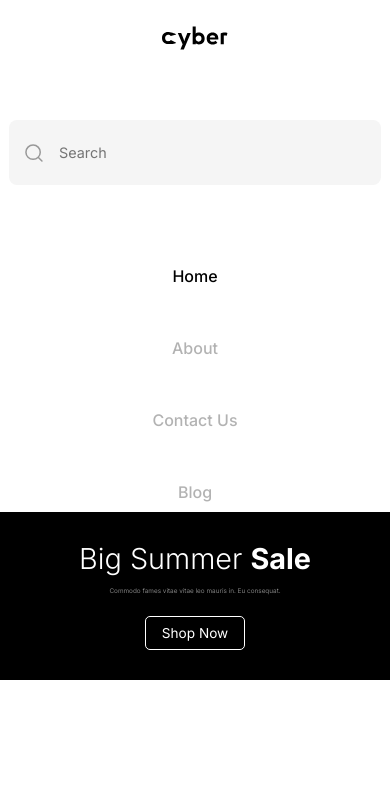
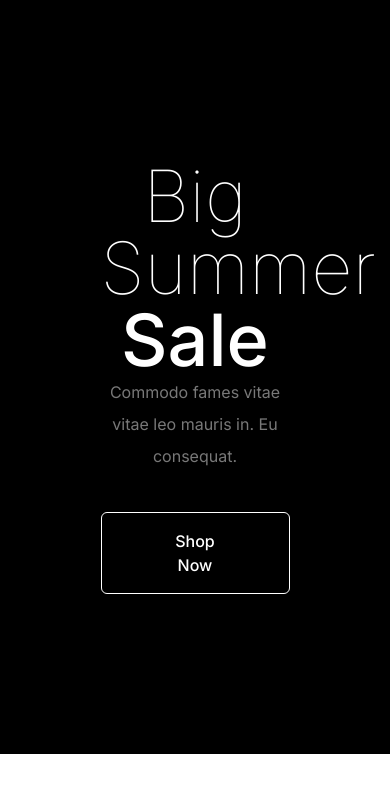
Before and after one commit to nnatroo/cyber-front, a React (Vite) app: page / in a window 390 px wide. Shown: the top 792 px of the page. Built offline with nearby package versions, Linux system fonts and the light colour scheme; no server answers.

Commit message:
Fix styles

```diff
--- a/src/components/Banner.jsx
+++ b/src/components/Banner.jsx
@@ -1,15 +1,16 @@
-import "./Banner.scss"
+import classes from '../modules/Banner.module.scss'
+
 const BigSummerSale = () => {
     return (
-        <div className="container">
-            <div className="content">
-                <h1 className="title">
-                    Big Summer <span className="bold">Sale</span>
+        <div className={classes['container']}>
+            <div className={classes["content"]}>
+                <h1 className={classes["title"]}>
+                    Big Summer <span className={classes["sale"]}>Sale</span>
                 </h1>
-                <p className="subtitle">
+                <p className={classes["description"]}>
                     Commodo fames vitae vitae leo mauris in. Eu consequat.
                 </p>
-                <button className="shop-button">Shop Now</button>
+                <button className={classes["shop-now-btn"]}>Shop Now</button>
             </div>
         </div>
     );
--- a/src/components/Banner.scss
+++ /dev/null
@@ -1,94 +0,0 @@
-.container {
-    display: flex;
-    align-items: center;
-    justify-content: center;
-    background-color: black;
-    color: white;
-    text-align: center;
-    padding: 40px 20px;
-
-    .content {
-        max-width: 90%;
-        width: 600px;
-
-        .title {
-            font-size: 3.5rem;
-            font-weight: 300;
-            line-height: 1.2;
-        }
-
-        .bold {
-            font-weight: bold;
-
-        }
-
-        .subtitle {
-            color: gray;
-            margin-top: 10px;
-            max-width: 400px;
-            margin-left: auto;
-            margin-right: auto;
-            font-size: 0.8rem;
-            line-height: 1.5;
-        }
-
-        .shop-button {
-            margin-top: 20px;
-            padding: 12px 24px;
-            border: 1px solid white;
-            color: white;
-            font-size: 1rem;
-            background: transparent;
-            border-radius: 5px;
-            cursor: pointer;
-            transition: background 0.3s, color 0.3s;
-
-            &:hover {
-                background: white;
-                color: black;
-            }
-        }
-    }
-}
-
-@media (max-width: 768px) {
-    .container {
-        .content {
-            width: 90%;
-
-            .title {
-                font-size: 2rem;
-            }
-
-            .subtitle {
-                font-size: 0.5rem;
-            }
-
-            .shop-button {
-                font-size: 0.9rem;
-                padding: 10px 20px;
-            }
-        }
-    }
-}
-
-@media (max-width: 450px) {
-    .container {
-        padding: 30px 15px;
-
-        .content {
-            .title {
-                font-size: 1.8rem;
-            }
-
-            .subtitle {
-                font-size: 0.4rem;
-            }
-
-            .shop-button {
-                font-size: 0.85rem;
-                padding: 8px 16px;
-            }
-        }
-    }
-}
--- /dev/null
+++ b/src/modules/Banner.module.scss
@@ -0,0 +1,52 @@
+.container {
+  display: flex;
+  align-items: center;
+  justify-content: center;
+  background-color: #000000;
+  color: #ffffff;
+  text-align: center;
+  padding: 160px 90px;
+
+  .content {
+    max-width: 90%;
+    width: 600px;
+
+    .title {
+      font-family: Inter, sans-serif;
+      font-weight: 100;
+      font-size: 72px;
+      line-height: 72px;
+      letter-spacing: -1%;
+
+      .sale {
+        font-weight: 500;
+      }
+    }
+
+    .description {
+      font-weight: 400;
+      font-size: 16px;
+      line-height: 32px;
+      color: rgba(120, 120, 120, 1);
+    }
+
+    .shop-now-btn {
+      margin-top: 40px;
+      padding: 16px 56px;
+      border-radius: 6px;
+      border: 1px solid rgba(255, 255, 255, 1);
+      background-color: transparent;
+      font-family: Inter, sans-serif;
+      font-weight: 500;
+      font-size: 16px;
+      line-height: 24px;
+      color: rgba(255, 255, 255, 1);
+
+
+      &:hover {
+        background: white;
+        color: black;
+      }
+    }
+  }
+}
--- a/src/pages/Home.jsx
+++ b/src/pages/Home.jsx
@@ -2,12 +2,12 @@ import {Header} from "../components/Header.jsx";
 import Banner from "../components/Banner.jsx"
 
 const Home = () => {
-  return (
-    <>
-     <Header />
-        <Banner/>
-    </>
-  )
+    return (
+        <>
+            {/*<Header />*/}
+            <Banner/>
+        </>
+    )
 };
 
 export default Home
```
